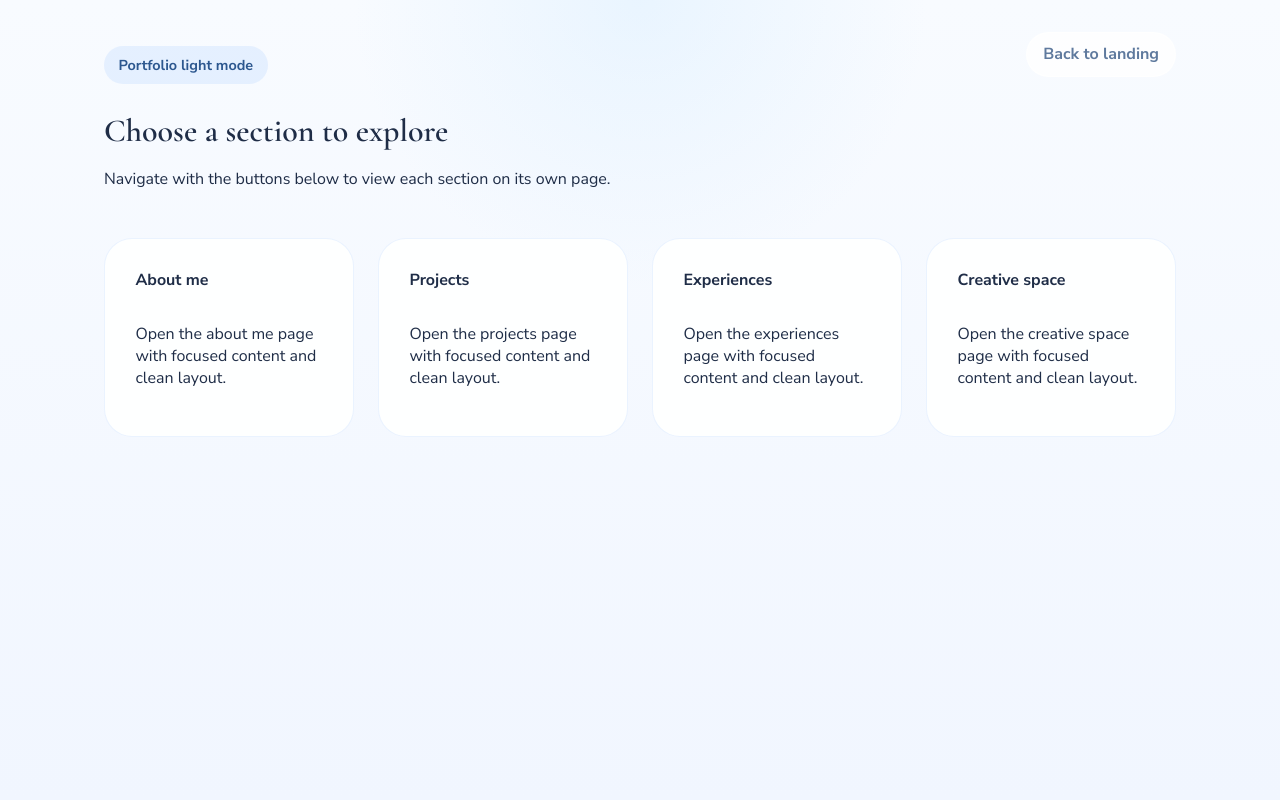
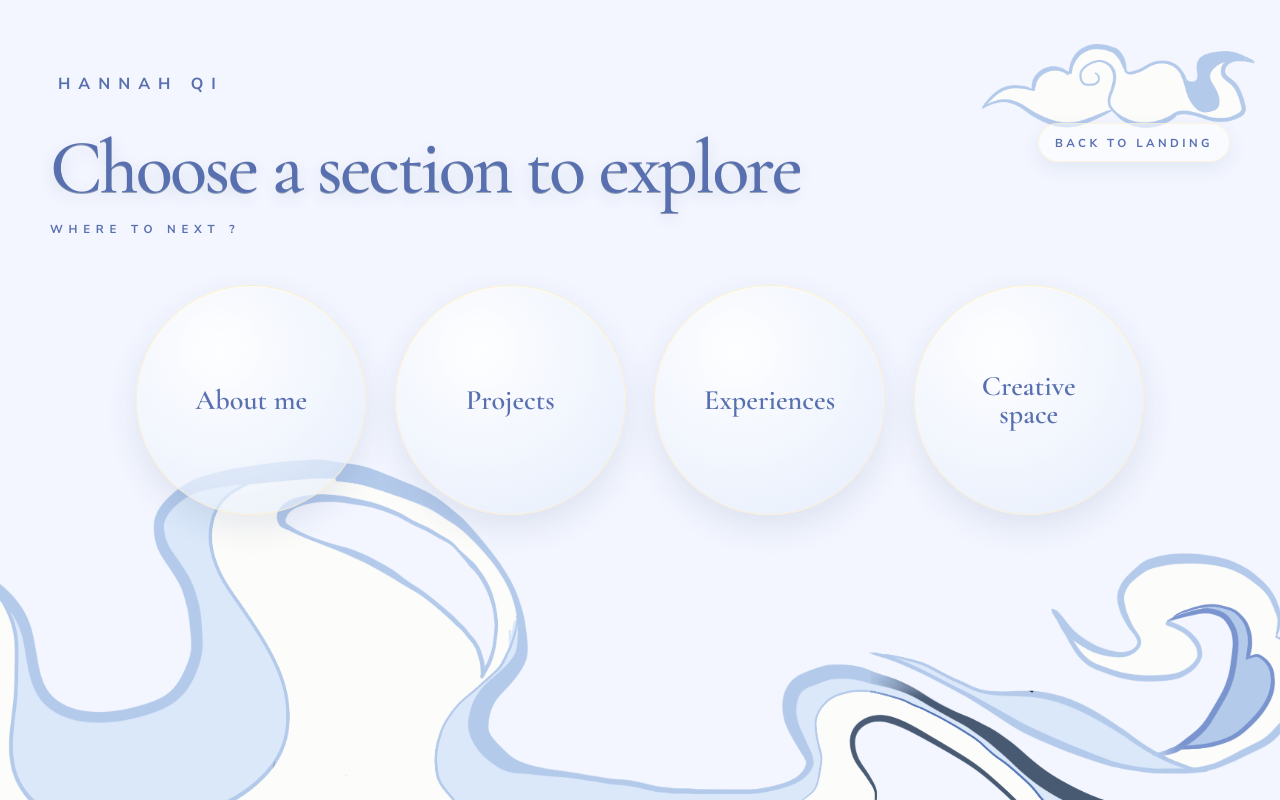
Before and after one commit to qiise/portfolio, a React (Vite) app: page /menu in a window 1280 px wide. Built offline with nearby package versions, Linux system fonts and the light colour scheme.

Commit message:
main menu page styling updates

```diff
--- a/src/App.jsx
+++ b/src/App.jsx
@@ -1,6 +1,6 @@
 import { Navigate, Route, Routes } from 'react-router-dom';
 import LandingPage from './pages/LandingPage/LandingPage';
-import MenuPage from './pages/MenuPage';
+import MenuPage from './pages/MenuPage/MenuPage';
 import AboutPage from './pages/AboutPage';
 import ProjectsPage from './pages/ProjectsPage';
 import ExperiencesPage from './pages/ExperiencesPage';
--- a/src/components/PortfolioLayout.jsx
+++ b/src/components/PortfolioLayout.jsx
@@ -2,15 +2,15 @@ import { Link } from 'react-router-dom';
 
 function PortfolioLayout({ title, children, isMenu = false }) {
   return (
-    <div className="portfolio-page">
+    <div className={`portfolio-page${isMenu ? ' menu-page' : ''}`}>
       <header className="portfolio-header">
         <div>
-          <p className="brand">Portfolio light mode</p>
+          <p className="brand">{isMenu ? 'Hannah Qi' : 'Hannah Qi'}</p>
           <h1>{title}</h1>
           <p>
             {isMenu
-              ? 'Navigate with the buttons below to view each section on its own page.'
-              : 'Each section is displayed independently so you can focus on the content you want.'}
+              ? 'where to next ?'
+              : ''}
           </p>
         </div>
         <nav className="portfolio-nav">
@@ -19,13 +19,17 @@ function PortfolioLayout({ title, children, isMenu = false }) {
               Back to menu
             </Link>
           )}
-          <Link className="ghost-button" to="/">
-            Back to landing
-          </Link>
+          {isMenu && (
+            <Link className="ghost-button" to="/">
+              Back to landing
+            </Link>
+          )}
+
         </nav>
       </header>
 
       <main className="portfolio-main">{children}</main>
+
     </div>
   );
 }
--- a/src/pages/LandingPage/styles.css
+++ b/src/pages/LandingPage/styles.css
@@ -118,7 +118,7 @@
 
 .landing-stack .clouds-2 {
   z-index: 2;
-  animation: cloudDriftBack 4s ease-in-out infinite alternate;
+  animation: cloudDriftBack 3s ease-in-out infinite alternate;
 }
 
 .landing-stack .light-clouds {
@@ -128,12 +128,12 @@
 
 @keyframes cloudDriftBack {
   to {
-    transform: translate(0.2.5rem, -0.08rem);
+    transform: translate(0.25rem, -0.08rem);
   }
 }
 @keyframes cloudDriftFront {
   to {
-    transform: translate(0.4rem, -0.2rem);
+    transform: translate(0.5rem, -0.3rem);
   }
 }
 
--- a/src/pages/MenuPage.jsx
+++ /dev/null
@@ -1,26 +0,0 @@
-import { Link } from 'react-router-dom';
-import PortfolioLayout from '../components/PortfolioLayout';
-
-const navItems = [
-  { path: '/about', label: 'About me' },
-  { path: '/projects', label: 'Projects' },
-  { path: '/experiences', label: 'Experiences' },
-  { path: '/creative', label: 'Creative space' },
-];
-
-function MenuPage() {
-  return (
-    <PortfolioLayout title="Choose a section to explore" isMenu>
-      <div className="menu-grid">
-        {navItems.map((item) => (
-          <Link key={item.path} to={item.path} className="menu-card">
-            <span className="menu-card-label">{item.label}</span>
-            <p>Open the {item.label.toLowerCase()} page with focused content and clean layout.</p>
-          </Link>
-        ))}
-      </div>
-    </PortfolioLayout>
-  );
-}
-
-export default MenuPage;
--- /dev/null
+++ b/src/pages/MenuPage/MenuPage.jsx
@@ -0,0 +1,33 @@
+import { Link } from 'react-router-dom';
+import PortfolioLayout from '../../components/PortfolioLayout';
+import './styles.css';
+import cloud from '../../../assets/Light cloud 3.png';
+import cloud2 from '../../../assets/Cloud 4 light.png';
+
+const navItems = [
+  { path: '/about', label: 'About me' },
+  { path: '/projects', label: 'Projects' },
+  { path: '/experiences', label: 'Experiences' },
+  { path: '/creative', label: 'Creative space' },
+];
+
+function MenuPage() {
+  return (
+    <div className="page-styling">
+      <img src={cloud2} alt="" className="menu-cloud-2" />
+      <PortfolioLayout title="Choose a section to explore" isMenu>
+        <div className="menu-grid">
+          {navItems.map((item) => (
+            <Link key={item.path} to={item.path} className="menu-card">
+              <span className="menu-card-label">{item.label}</span>
+            </Link>
+          ))}
+        </div>
+        <img src={cloud} alt="" className="menu-cloud" />
+      </PortfolioLayout>
+    </div>
+
+  );
+}
+
+export default MenuPage;
--- /dev/null
+++ b/src/pages/MenuPage/styles.css
@@ -0,0 +1,253 @@
+.page-styling {
+  position: relative;
+  min-height: 100vh;
+  overflow: hidden;
+  background: var(--bg);
+}
+
+.portfolio-page {
+  width: min(1120px, 100%);
+  margin: 0 auto;
+  padding: 2rem 1.5rem 4rem;
+}
+
+
+.brand {
+  display: inline-flex;
+  align-items: center;
+  gap: 0.5rem;
+  padding: 0.55rem 0.9rem;
+  border-radius: 999px;
+  background: rgba(124, 171, 255, 0.15);
+  color: #2c578f;
+  font-size: 0.9rem;
+  font-weight: 700;
+}
+
+.portfolio-header h1 {
+  margin: 1rem 0 1.25rem;
+  line-height: 1.05;
+  font-family: "Cormorant Garamond", Georgia, serif;
+  font-weight: 600;
+}
+
+.portfolio-header {
+  display: flex;
+  flex-wrap: wrap;
+  justify-content: space-between;
+  gap: 1.5rem;
+  align-items: flex-start;
+  margin-bottom: 2rem;
+}
+
+.portfolio-nav {
+  display: flex;
+  flex-wrap: wrap;
+  gap: 0.9rem;
+  align-items: center;
+}
+
+.portfolio-nav a {
+  color: var(--muted);
+  padding: 0.65rem 1rem;
+  border-radius: 999px;
+  background: rgba(255, 255, 255, 0.76);
+  border: 1px solid rgba(255, 255, 255, 0.9);
+  transition: background 0.2s ease;
+}
+
+.portfolio-nav a:hover {
+  background: rgba(124, 171, 255, 0.14);
+}
+
+.portfolio-main {
+  display: grid;
+  gap: 2rem;
+}
+
+.menu-page {
+  position: relative;
+  min-height: 100vh;
+  width: 100%;
+  max-width: none;
+  margin: 0;
+  overflow: hidden;
+  padding-top: clamp(2.25rem, 6vh, 4.5rem);
+  color: #5870b0;
+}
+
+.menu-cloud {
+    position: absolute;
+    inset: 0;
+    width: 100%;
+    height: 100%;
+    object-fit: cover;
+    pointer-events: none;
+    z-index: 0;
+}
+
+.menu-cloud-2 {
+  position: absolute;
+  top: 0;
+  right: 0;
+  width: 100%;
+  height: auto;
+  transform: translate(24%, -18%);
+  z-index: 0;
+  pointer-events: none;
+}
+
+.menu-page .portfolio-header {
+  position: relative;
+  z-index: 1;
+  width: min(1180px, 100%);
+  margin-inline: auto;
+}
+
+.menu-page .portfolio-main {
+  width: min(1180px, 100%);
+  margin-inline: auto;
+}
+
+.menu-page .portfolio-header {
+  align-items: center;
+  margin-bottom: clamp(2.25rem, 6vh, 4.5rem);
+  z-index: 1;
+
+}
+
+.menu-page .brand {
+  padding: 0.55rem 0.8rem 0.3rem 0.5rem;
+  background: transparent;
+  color: #5870b0;
+  font-size: 1rem;
+  letter-spacing: 0.5em;
+  text-transform: uppercase;
+}
+
+.menu-page .portfolio-header h1 {
+  margin: 0.75rem 0 0.8rem;
+  color: #5870b0;
+  font-size: clamp(3.1rem, 6vw, 5.5rem);
+  font-weight: 500;
+  letter-spacing: -0.035em;
+  text-shadow:
+    0 1px 0 rgba(39, 61, 93, 0.46),
+    0 0.3rem 1rem rgba(34, 54, 105, 0.13);
+}
+
+.menu-page .portfolio-header > div > p:last-child {
+  margin: 0;
+  color: #5870b0;
+  font-size: 0.72rem;
+  font-weight: 700;
+  letter-spacing: 0.5em;
+  text-transform: uppercase;
+}
+
+.menu-page .ghost-button {
+  border: 1px solid rgba(255, 237, 197, 0.54);
+  background: rgba(255, 255, 255, 0.5);
+  box-shadow: 0 0.4rem 1.2rem rgba(39, 58, 112, 0.08);
+  color: #5870b0;
+  font-size: 0.72rem;
+  letter-spacing: 0.3em;
+  text-transform: uppercase;
+}
+
+.menu-grid {
+  display: flex;
+  flex-wrap: wrap;
+  justify-content: center;
+  gap: clamp(1rem, 2.4vw, 1.8rem);
+  padding-bottom: 0rem;
+  z-index: 1;
+}
+
+.menu-card {
+  display: flex;
+  flex: 0 1 clamp(10.8rem, 18vw, 14.5rem);
+  aspect-ratio: 1;
+  flex-direction: column;
+  justify-content: center;
+  align-items: center;
+  padding: clamp(1.2rem, 2.5vw, 2rem);
+  border-radius: 50%;
+  border: 1px solid rgba(255, 237, 197, 0.7);
+  background: radial-gradient(circle at 36% 28%, rgba(255, 255, 255, 0.85), rgba(221, 232, 250, 0.58));
+  box-shadow:
+    inset 0 1px 0 rgba(255, 252, 236, 0.75),
+    0 0.8rem 2rem rgba(39, 58, 112, 0.1);
+  color: #5870b0;
+  text-align: center;
+  cursor: pointer;
+  transition: transform 180ms ease, box-shadow 180ms ease, background 180ms ease;
+}
+
+.menu-card:hover {
+  transform: translateY(-0.3rem);
+  background: radial-gradient(circle at 36% 28%, #ffffff, rgba(255, 227, 160, 0.36));
+  box-shadow:
+    inset 0 1px 0 rgba(255, 252, 236, 0.9),
+    0 1.15rem 2.5rem rgba(39, 58, 112, 0.16);
+}
+
+.menu-card:focus-visible {
+  outline: 2px solid rgba(255, 227, 160, 0.95);
+  outline-offset: 0.35rem;
+}
+
+.menu-card-label {
+  max-width: 9rem;
+  color: #5870b0;
+  font-family: "Cormorant Garamond", Georgia, serif;
+  font-size: clamp(1.65rem, 2.2vw, 2.15rem);
+  font-weight: 600;
+  line-height: 1;
+}
+
+.portfolio-nav button {
+  color: var(--muted);
+  background: rgba(255, 255, 255, 0.76);
+  border: 1px solid rgba(255, 255, 255, 0.9);
+  border-radius: 999px;
+  padding: 0.65rem 1rem;
+  cursor: pointer;
+}
+
+.portfolio-nav button:hover {
+  background: rgba(124, 171, 255, 0.14);
+}
+
+
+@media (max-width: 680px) {
+  .portfolio-header {
+    padding: 1.25rem 1rem 3rem;
+  }
+
+  .portfolio-header {
+    text-align: center;
+    align-items: center;
+  }
+
+  .portfolio-nav {
+    justify-content: center;
+  }
+
+  .menu-page {
+    padding-inline: 1rem;
+  }
+
+  .menu-page .portfolio-header {
+    margin-bottom: 1rem;
+    padding-bottom: 2rem;
+  }
+
+  .menu-page .portfolio-header > div > p:last-child {
+    letter-spacing: 0.34em;
+  }
+
+  .menu-card {
+    flex-basis: clamp(9rem, 42vw, 11rem);
+  }
+}
--- a/src/styles.css
+++ b/src/styles.css
@@ -3,9 +3,9 @@
 :root {
   color-scheme: light;
   font-family: "Nunito Sans", ui-sans-serif, system-ui, sans-serif;
-  background: #f6f9ff;
+  background: #f3f6ff;
   color: #1f2d47;
-  --bg: #f6f9ff;
+  --bg: #f3f6ff;
   --surface: #ffffff;
   --surface-soft: #eef5ff;
   --surface-strong: #f3f7ff;
@@ -51,16 +51,9 @@ img {
   min-height: 100vh;
 }
 
-.portfolio-page {
-  width: min(1120px, 100%);
-  margin: 0 auto;
-  padding: 2rem 1.5rem 4rem;
-}
-
 
 .eyebrow,
-.section-label,
-.brand {
+.section-label {
   display: inline-flex;
   align-items: center;
   gap: 0.5rem;
@@ -72,7 +65,6 @@ img {
   font-weight: 700;
 }
 
-.portfolio-header h1,
 .section-copy h2 {
   margin: 1rem 0 1.25rem;
   line-height: 1.05;
@@ -110,82 +102,6 @@ img {
   border: 1px solid var(--border);
 }
 
-
-.portfolio-header {
-  display: flex;
-  flex-wrap: wrap;
-  justify-content: space-between;
-  gap: 1.5rem;
-  align-items: flex-start;
-  margin-bottom: 2rem;
-}
-
-.portfolio-nav {
-  display: flex;
-  flex-wrap: wrap;
-  gap: 0.9rem;
-  align-items: center;
-}
-
-.portfolio-nav a {
-  color: var(--muted);
-  padding: 0.65rem 1rem;
-  border-radius: 999px;
-  background: rgba(255, 255, 255, 0.76);
-  border: 1px solid rgba(255, 255, 255, 0.9);
-  transition: background 0.2s ease;
-}
-
-.portfolio-nav a:hover {
-  background: rgba(124, 171, 255, 0.14);
-}
-
-.portfolio-main {
-  display: grid;
-  gap: 2rem;
-}
-
-.menu-grid {
-  display: grid;
-  gap: 1.5rem;
-  grid-template-columns: repeat(auto-fit, minmax(240px, 1fr));
-}
-
-.menu-card {
-  display: grid;
-  gap: 1rem;
-  padding: 1.9rem;
-  border-radius: 28px;
-  border: 1px solid rgba(124, 171, 255, 0.15);
-  background: rgba(255, 255, 255, 0.88);
-  text-align: left;
-  cursor: pointer;
-  transition: transform 0.2s ease, box-shadow 0.2s ease, border-color 0.2s ease;
-}
-
-.menu-card:hover {
-  transform: translateY(-4px);
-  border-color: rgba(124, 171, 255, 0.32);
-  box-shadow: 0 24px 40px rgba(81, 121, 202, 0.08);
-}
-
-.menu-card-label {
-  font-weight: 700;
-  color: var(--text);
-}
-
-.portfolio-nav button {
-  color: var(--muted);
-  background: rgba(255, 255, 255, 0.76);
-  border: 1px solid rgba(255, 255, 255, 0.9);
-  border-radius: 999px;
-  padding: 0.65rem 1rem;
-  cursor: pointer;
-}
-
-.portfolio-nav button:hover {
-  background: rgba(124, 171, 255, 0.14);
-}
 
 .section {
   background: var(--surface);
@@ -302,20 +218,3 @@ img {
 .section-lighter {
   background: var(--surface-soft);
 }
-
-@media (max-width: 680px) {
-
-
-  .portfolio-header {
-    padding: 1.25rem 1rem 3rem;
-  }
-
-  .portfolio-header {
-    text-align: center;
-    align-items: center;
-  }
-
-  .portfolio-nav {
-    justify-content: center;
-  }
-}
```
Also changed, not shown: 6 other files (tests, documents, lock files or other folders).
